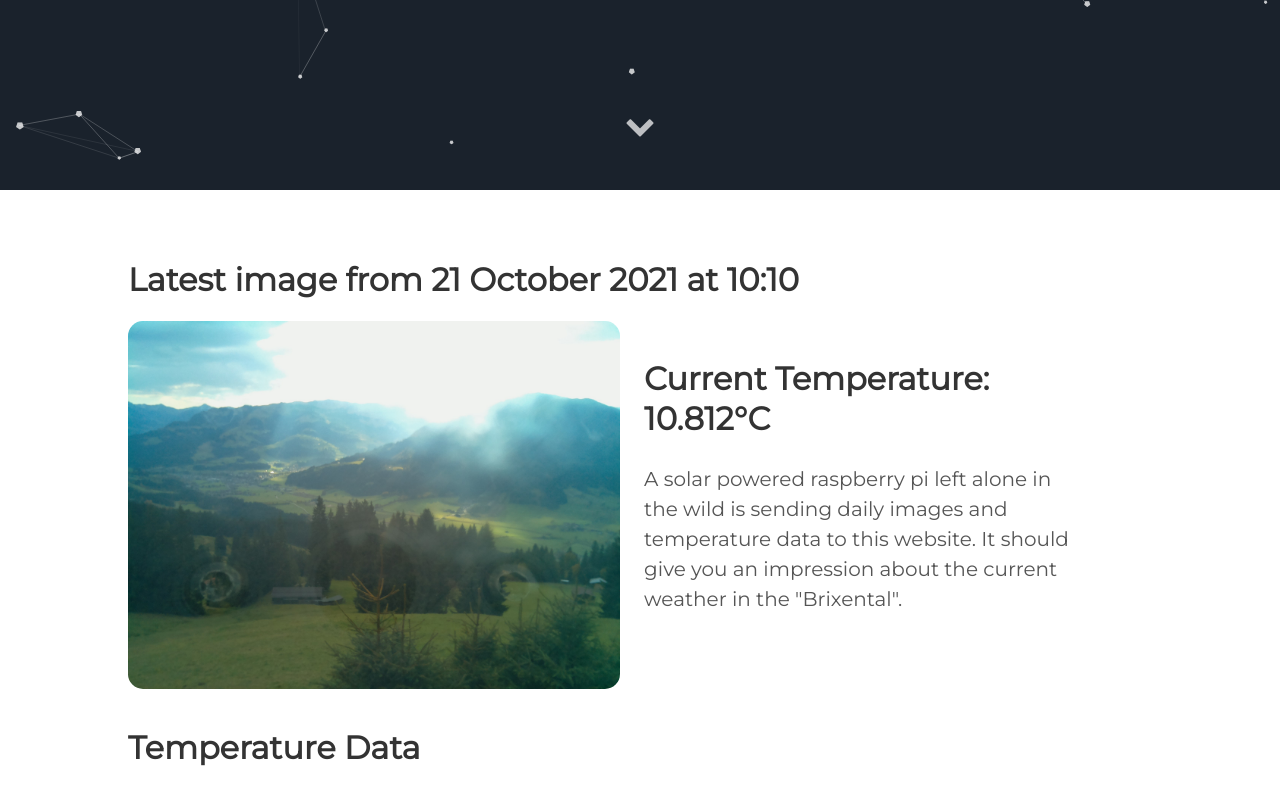
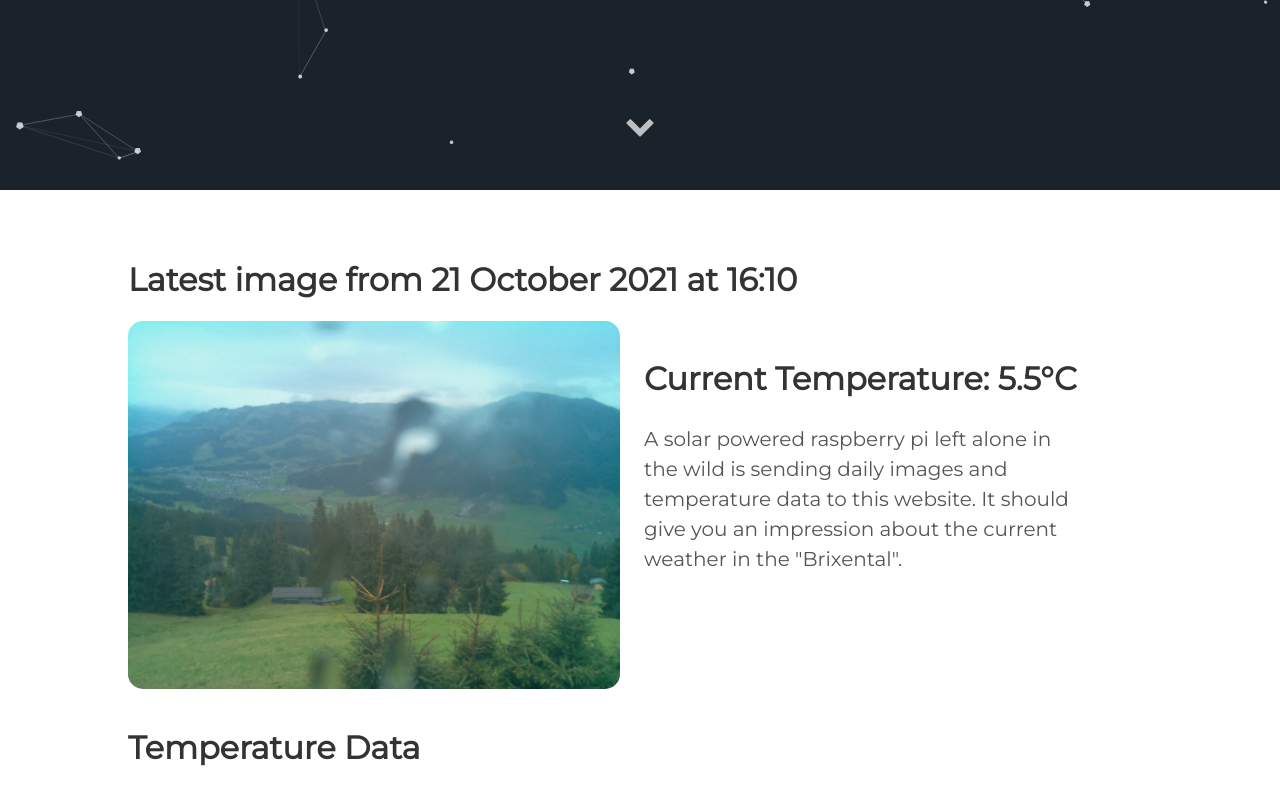
Before and after one commit to vektorious/vektorious.github.io, a Jekyll site: the page built from resources/huette.md, in a window 1280 px wide and 900 px high, scrolled down 710 px. Shown: the top 805 px of the window. Built offline with Jekyll 4.4.1, drawn with Linux system fonts in a browser that asks for light colours.

Commit message:
I'm a bot beep boop

```diff
--- a/resources/huette.md
+++ b/resources/huette.md
@@ -6,13 +6,13 @@ image: '/assets/img/'
 description: 'Live image from the Austrian alps'
 twitter_text: ' '
 ---
-## Latest image from 21 October 2021 at 10:10
+## Latest image from 21 October 2021 at 16:10
 <div class="huette">
   <div class="huette-image">
     <img src="{{ "/assets/img/huette.jpg" | prepend: site.baseurl }}">
   </div>
   <div class="huette-text">
-        <h2>Current Temperature: 10.812°C</h2>
+        <h2>Current Temperature: 5.5°C</h2>
         <p>A solar powered raspberry pi left alone in the wild is sending daily images and temperature data to this website. It should give you an impression about the current weather in the "Brixental".</p>
 
   </div>
```
Also changed, not shown: rpi-script/2021-10-21_160918.txt (renamed from rpi-script/2021-10-21_100916.txt, +5 -6 lines), rpi-script/huette.md (+2 -2 lines), assets/img/huette.jpg, assets/img/temp_plot.png, rpi-script/temp_plot.png, 1 other file.
